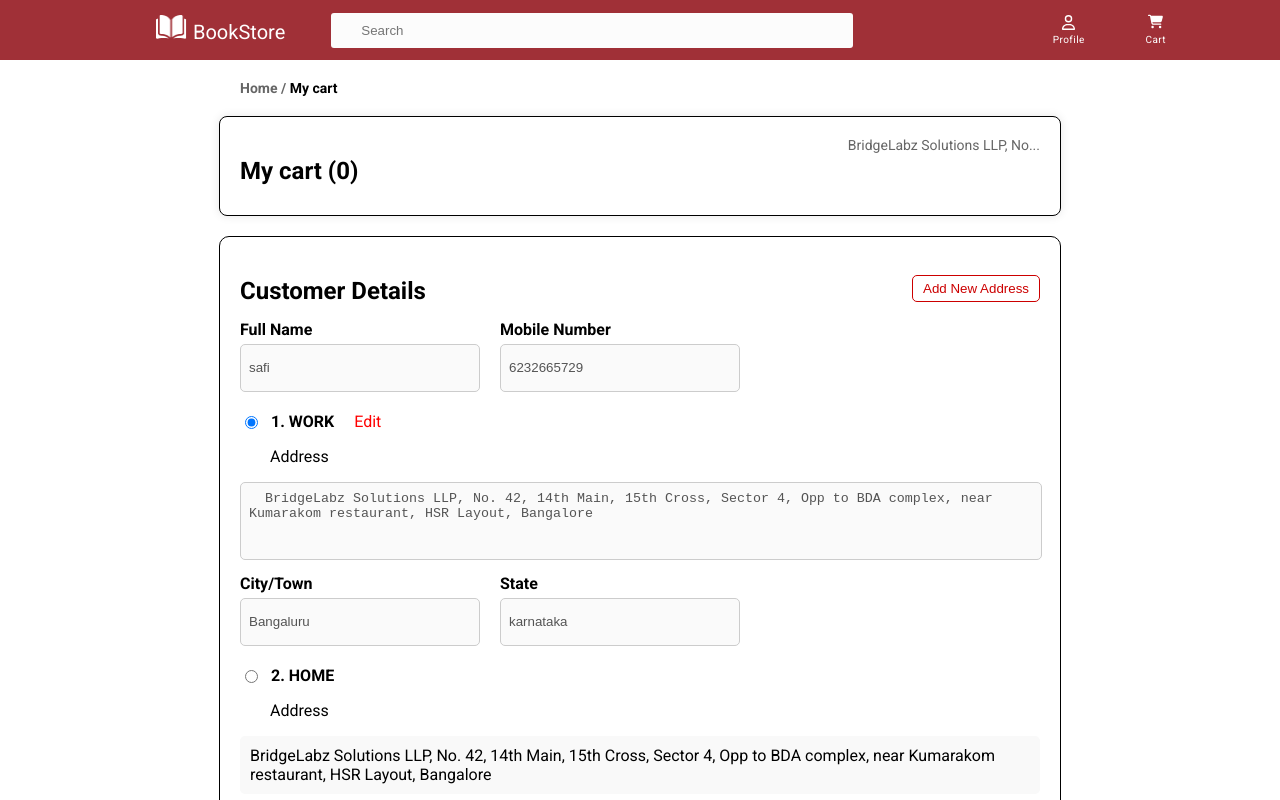
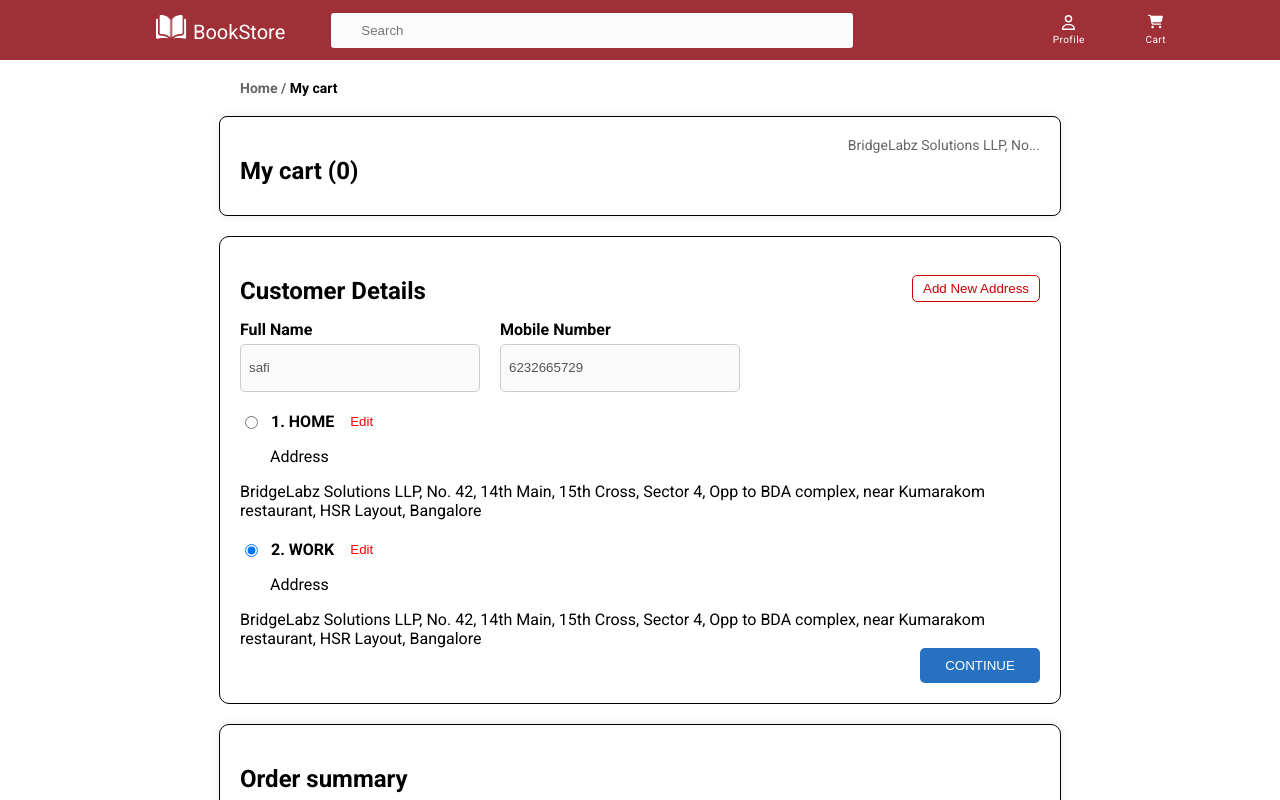
Before and after one commit to Safiasad12/book-store-app-front-end, an Angular app: page /dashboard/cart in a window 1280 px wide. Shown: the top 800 px of the page. Built offline with nearby package versions, Linux system fonts and the light colour scheme.

Commit message:
[safi] refactor : customer details section in cart component

```diff
--- a/src/app/app.module.ts
+++ b/src/app/app.module.ts
@@ -13,7 +13,7 @@ import { BookDetailsComponent } from './component/book-details/book-details.comp
 import { CartComponent } from './component/cart/cart.component';
 import { WishlistComponent } from './component/wishlist/wishlist.component';
 import { LoginComponent } from './component/login/login.component';
-import { ReactiveFormsModule } from '@angular/forms';
+import { FormsModule, ReactiveFormsModule } from '@angular/forms';
 import { SignupComponent } from './component/signup/signup.component';
 
 
@@ -37,6 +37,7 @@ import { SignupComponent } from './component/signup/signup.component';
     MatMenuModule,
     HttpClientModule,
     ReactiveFormsModule,
+    FormsModule,
   ],
   providers: [],
   bootstrap: [AppComponent]
--- a/src/app/component/book-details/book-details.component.html
+++ b/src/app/component/book-details/book-details.component.html
@@ -21,7 +21,10 @@
     <div class="right-cnt">
         <p id="book-name">{{name}}</p>
         <p id="book-author">{{author}}</p>
-        <p id="book-ratings">4.5</p>
+        <p id="book-ratings">
+            <span class="rating-number">4.5</span>
+            <span class="star">&#9733;</span>
+          </p>
         <p id="book-price">{{price}}</p>
         <div class="book-detail">
             <p id="book-detail-heading">Book Detail</p>
--- a/src/app/component/book-details/book-details.component.scss
+++ b/src/app/component/book-details/book-details.component.scss
@@ -96,6 +96,11 @@ img{
     font-size: 18px;
     margin-top: 0px;
     margin-bottom: 5px;
+    background-color: rgb(18, 186, 18);
+    color: white;
+    width: 45px;
+    text-align: center;
+    border-radius: 7px;
 }
 
 #book-price {
--- a/src/app/component/cart/cart.component.html
+++ b/src/app/component/cart/cart.component.html
@@ -30,6 +30,11 @@
 
 
 
+
+
+
+
+
   <div class="customer-details">
 
     <div class="customer-header">
@@ -40,46 +45,75 @@
     <div class="customer-info">
       <div class="input-group">
         <label for="fullName">Full Name</label>
-        <input type="text" id="fullName" value="safi" disabled/>
+        <input type="text" id="fullName" value="safi" disabled />
       </div>
 
       <div class="input-group">
         <label for="mobileNumber">Mobile Number</label>
-        <input type="text" id="mobileNumber" value="6232665729" disabled/>
+        <input type="text" id="mobileNumber" value="6232665729" disabled />
       </div>
     </div>
 
     <div class="address-section">
       <div class="address-option">
-        <input type="radio" name="address" id="work" checked />
-        <label for="work"><b>1. WORK</b></label>
-        <a href="#" class="edit-link">Edit</a>
+        <input type="radio" name="address" id="home" checked />
+        <label for="home"><b>1. HOME</b></label>
+        <button class="edit-btn" (click)="toggleEdit('home')" [ngClass]="{ 'blue-btn': homeIsEditing }">
+          {{ homeIsEditing ? 'Save' : 'Edit' }}
+        </button>
       </div>
+
       <p class="address">Address</p>
-      <textarea disabled>
-  BridgeLabz Solutions LLP, No. 42, 14th Main, 15th Cross, Sector 4, Opp to BDA complex, near Kumarakom restaurant, HSR Layout, Bangalore
-      </textarea>
 
+      <!-- Conditional rendering using *ngIf -->
+      <ng-container *ngIf="homeIsEditing; else homeViewMode">
+        <textarea [(ngModel)]="homeAddress"></textarea>
         <div class="customer-info">
           <div class="input-group">
             <label>City/Town</label>
-          <input type="text" value="Bangaluru" disabled/>
+            <input type="text" value="Bangaluru" disabled />
           </div>
           <div class="input-group">
             <label>State</label>
-          <input type="text" value="karnataka" disabled/>
+            <input type="text" value="Karnataka" disabled />
           </div>
         </div>
+      </ng-container>
+
+      <ng-template #homeViewMode>
+        <span>{{ homeAddress }}</span>
+      </ng-template>
+
+
 
       <div class="address-option">
-        <input type="radio" name="address" id="home" />
-        <label for="home"><b>2. HOME</b></label>
+        <input type="radio" name="address" id="work" checked />
+        <label for="work"><b>2. WORK</b></label>
+        <button class="edit-btn" (click)="toggleEdit('work')" [ngClass]="{ 'blue-btn': workIsEditing }">
+          {{ workIsEditing ? 'Save' : 'Edit' }}
+        </button>
       </div>
+
       <p class="address">Address</p>
 
-      <p class="home-address">
-        BridgeLabz Solutions LLP, No. 42, 14th Main, 15th Cross, Sector 4, Opp to BDA complex, near Kumarakom restaurant, HSR Layout, Bangalore
-      </p>
+      <!-- Conditional rendering using *ngIf -->
+      <ng-container *ngIf="workIsEditing; else workViewMode">
+        <textarea [(ngModel)]="workAddress"></textarea>
+        <div class="customer-info">
+          <div class="input-group">
+            <label>City/Town</label>
+            <input type="text" value="Bangaluru" disabled />
+          </div>
+          <div class="input-group">
+            <label>State</label>
+            <input type="text" value="Karnataka" disabled />
+          </div>
+        </div>
+      </ng-container>
+
+      <ng-template #workViewMode>
+        <span>{{ workAddress }}</span>
+      </ng-template>
 
       <div class="continue-btn">
         <button>CONTINUE</button>
@@ -87,6 +121,15 @@
 
     </div>
   </div>
+
+
+
+
+
+
+
+
+
 
 
 
--- a/src/app/component/cart/cart.component.scss
+++ b/src/app/component/cart/cart.component.scss
@@ -160,12 +160,16 @@ nav p span{
       gap: 10px;
       margin-top: 20px;
 
-      .edit-link {
+      .edit-btn {
         color: red;
         cursor: pointer;
-        margin-left: 10px;
-        text-decoration: none;
+        border: none;
+        background-color: transparent;
       }
+      .blue-btn {
+        color: blue;
+      }
+
     }
 
     textarea {
--- a/src/app/component/cart/cart.component.ts
+++ b/src/app/component/cart/cart.component.ts
@@ -8,6 +8,10 @@ import { DataService } from 'src/app/service/data-service/data.service';
 })
 export class CartComponent {
   cartItems:any[] = [];
+  homeIsEditing: boolean = false;
+  workIsEditing: boolean = false;
+  homeAddress: string = "BridgeLabz Solutions LLP, No. 42, 14th Main, 15th Cross, Sector 4, Opp to BDA complex, near Kumarakom restaurant, HSR Layout, Bangalore";
+  workAddress: string = "BridgeLabz Solutions LLP, No. 42, 14th Main, 15th Cross, Sector 4, Opp to BDA complex, near Kumarakom restaurant, HSR Layout, Bangalore";
 
   constructor(private dataService: DataService) { }
 
@@ -34,21 +38,32 @@ export class CartComponent {
     this.dataService.updateCart(this.cartItems);
   }
 
-  customer = {
-    fullName: 'Poonam Yadav',
-    mobileNumber: '81678954778',
-    addresses: [
-      {
-        type: 'WORK',
-        details: 'BridgeLabz Solutions LLP, No. 42, 14th Main, 15th Cross, Sector 4, Opp to BDA complex, near Kumarakom restaurant, HSR Layout, Bangalore',
-        city: 'Bengaluru',
-        state: 'Karnataka'
-      },
-      {
-        type: 'HOME',
-        details: 'BridgeLabz Solutions LLP, No. 42, 14th Main, 15th Cross, Sector 4, Opp to BDA complex, near Kumarakom restaurant, HSR Layout, Bangalore'
-      }
-    ]
-  };
+  // customer = {
+  //   fullName: 'Safi Siddiqui',
+  //   mobileNumber: '6232665729',
+  //   addresses: {
+  //     {
+  //       type: 'HOME',
+  //       details: 'BridgeLabz Solutions LLP, No. 42, 14th Main, 15th Cross, Sector 4, Opp to BDA complex, near Kumarakom restaurant, HSR Layout, Bangalore'
+  //     },
+  //     {
+  //       type: 'WORK',
+  //       details: 'BridgeLabz Solutions LLP, No. 42, 14th Main, 15th Cross, Sector 4, Opp to BDA complex, near Kumarakom restaurant, HSR Layout, Bangalore',
+  //       city: 'Bengaluru',
+  //       state: 'Karnataka'
+  //     },
+  //   }
+  // };
+
+  toggleEdit(action:string) {
+    // event.preventDefault(); // Prevent default anchor behavior
+    if(action==='home'){
+      this.homeIsEditing = !this.homeIsEditing;
+    }
+    if(action==='work'){
+      this.workIsEditing = !this.workIsEditing;
+    }
+
+  }
 
 }
```
Lines whose indentation alone changed are shown as unchanged.
